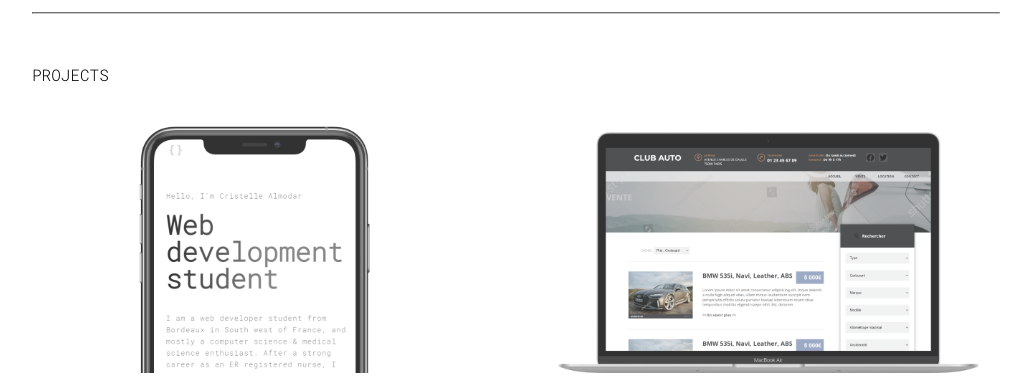
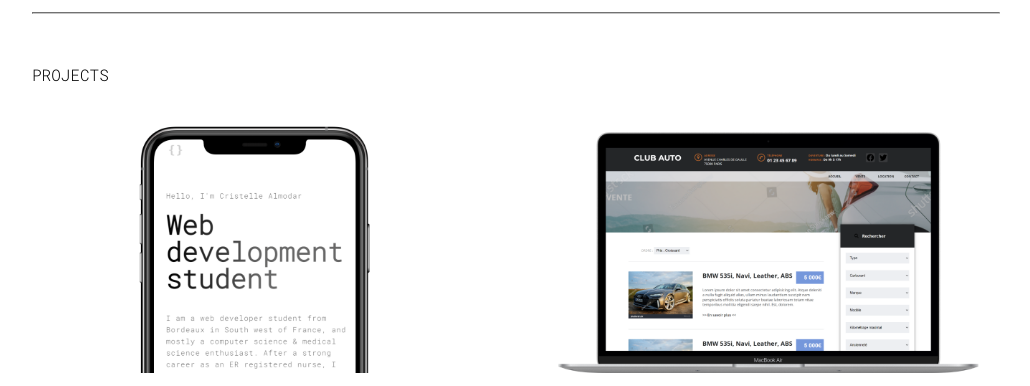
Before and after one commit to cristelleal/sitevitrine_2, a plain HTML site: page index.html in a window 1280 px wide. Shown: the part 2090-2476 px from the top of the page, without its empty margins (124-1154 px from the left). Drawn offline with nearby package versions, Linux system fonts and the light colour scheme.

Commit message:
(style) erase img opacity

```diff
--- a/css/style.css
+++ b/css/style.css
@@ -269,17 +269,6 @@ a{
 .box-featured-projects .project img{
   width: 100%;
   height: auto;
-  opacity: 0.8;
-  -webkit-filter: grayscale(50%);
-  filter: grayscale(50%);
-  -webkit-transition:all 0.3s;
-  transition:all 0.3s;
-}
-
-.box-featured-projects .project img:hover {
-  opacity: 99;
-  -webkit-filter: grayscale(0%);
-  filter: grayscale(0%);
 }
 
 .head-project{
@@ -308,14 +297,6 @@ a{
 
 .box-featured-projects .project .p-tech{
   color: #000000;
-}
-
-.imglight {
-  opacity: 0.8;
-}
-
-.imglight:hover {
-  opacity: 99;
 }
 
 /* Footer */
```
